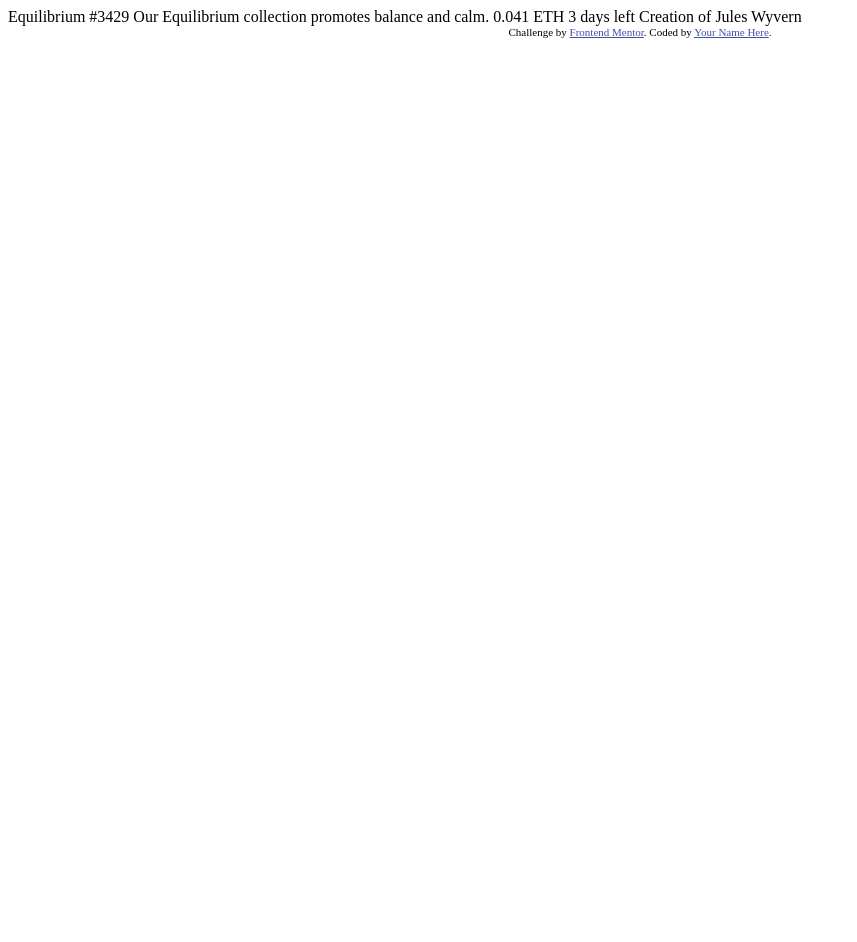
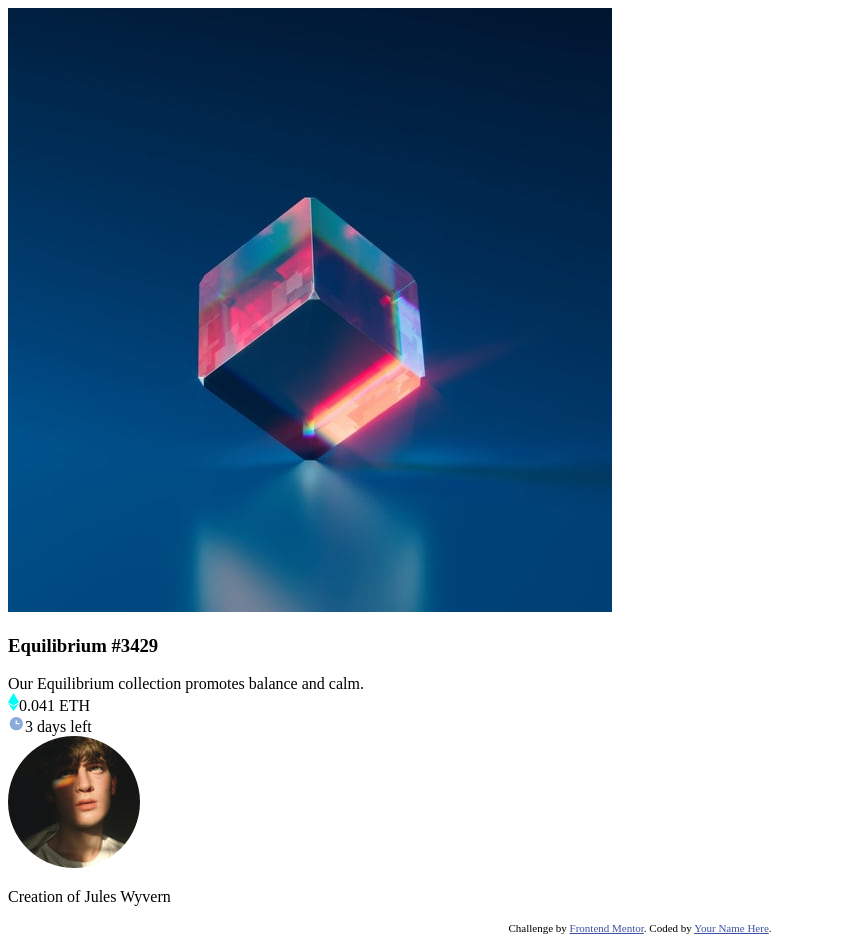
Before and after one commit to aufalfirdausi/fem-nft-preview-card-component-main, a plain HTML site: page index.html in a window 1280 px wide. Shown: the whole page, without its empty margins (0-857 px from the left). Before the commit the page ends 800 px from the top, so only its background shows below. Drawn offline with Linux system fonts and the light colour scheme.

Commit message:
creat code html

```diff
--- a/index.html
+++ b/index.html
@@ -7,23 +7,26 @@
   <link rel="icon" type="image/png" sizes="32x32" href="./images/favicon-32x32.png">
 
   <title>Frontend Mentor | NFT preview card component</title>
+  <link rel="stylesheet" href="main.css">
 
   <!-- Feel free to remove these styles or customise in your own stylesheet 👍 -->
-  <style>
-    .attribution { font-size: 11px; text-align: center; }
-    .attribution a { color: hsl(228, 45%, 44%); }
-  </style>
 </head>
 <body>
 
-  Equilibrium #3429
+  <div class="card">
+    <img src="image-equilibrium.jpg" alt="">
+    <div class="title"><h3>Equilibrium #3429</h3></div>
 
-  Our Equilibrium collection promotes balance and calm.
+  <div class="description">Our Equilibrium collection promotes balance and calm.</div>
 
-  0.041 ETH
-  3 days left
-
-  Creation of Jules Wyvern
+  <div class="section">
+    <div class="right"><img src="icon-ethereum.svg" alt="">0.041 ETH</div>
+    <div class="left"><img src="icon-clock.svg" alt="">3 days left</div>
+  </div>
+  <div class="creation">
+   <img src="image-avatar.png" alt=""> <p>Creation of <span>Jules Wyvern</span></p>
+  </div>
+</div>
 
   <div class="attribution">
     Challenge by <a href="https://www.frontendmentor.io?ref=challenge" target="_blank">Frontend Mentor</a>.
--- /dev/null
+++ b/main.css
@@ -0,0 +1,2 @@
+.attribution { font-size: 11px; text-align: center; }
+.attribution a { color: hsl(228, 45%, 44%); }
```
Also changed, not shown: icon-clock.svg (renamed from images/icon-clock.svg), icon-ethereum.svg (renamed from images/icon-ethereum.svg), icon-view.svg (renamed from images/icon-view.svg), image-avatar.png (renamed from images/image-avatar.png), image-equilibrium.jpg (renamed from images/image-equilibrium.jpg).
